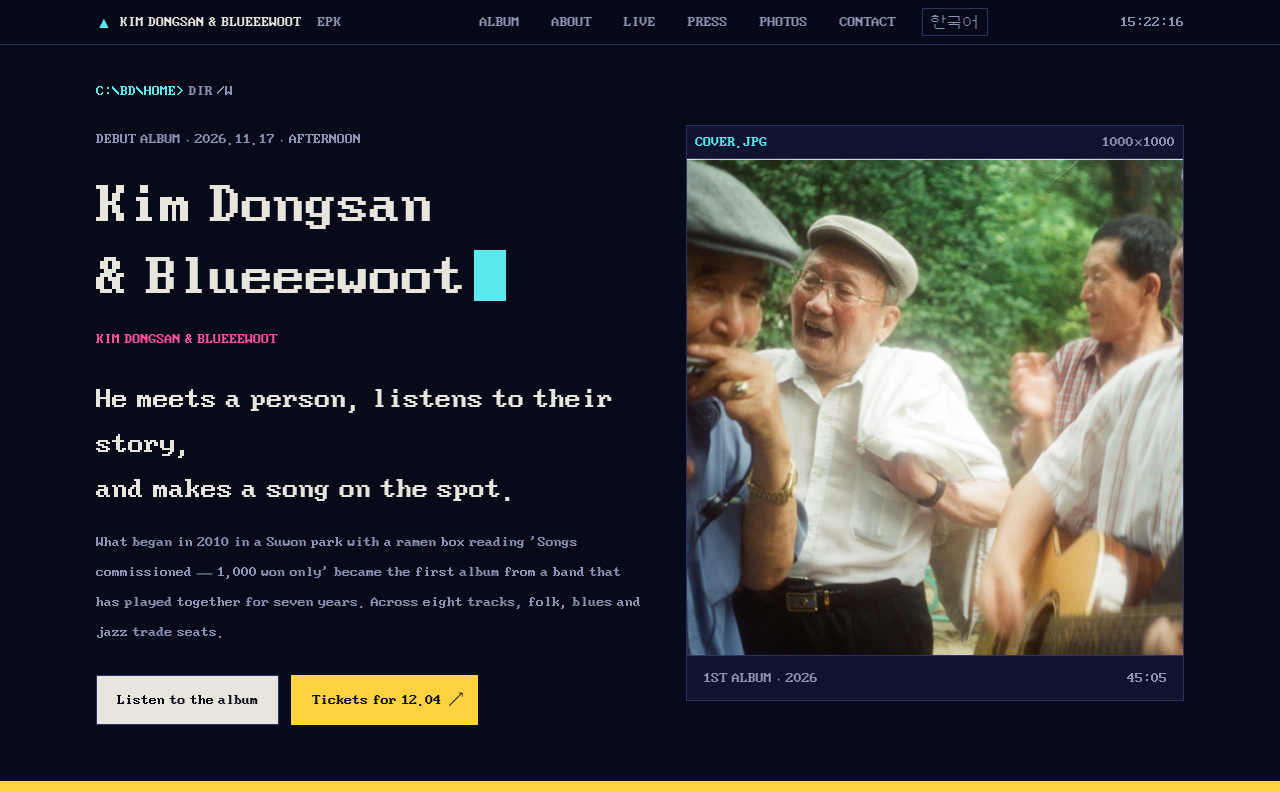
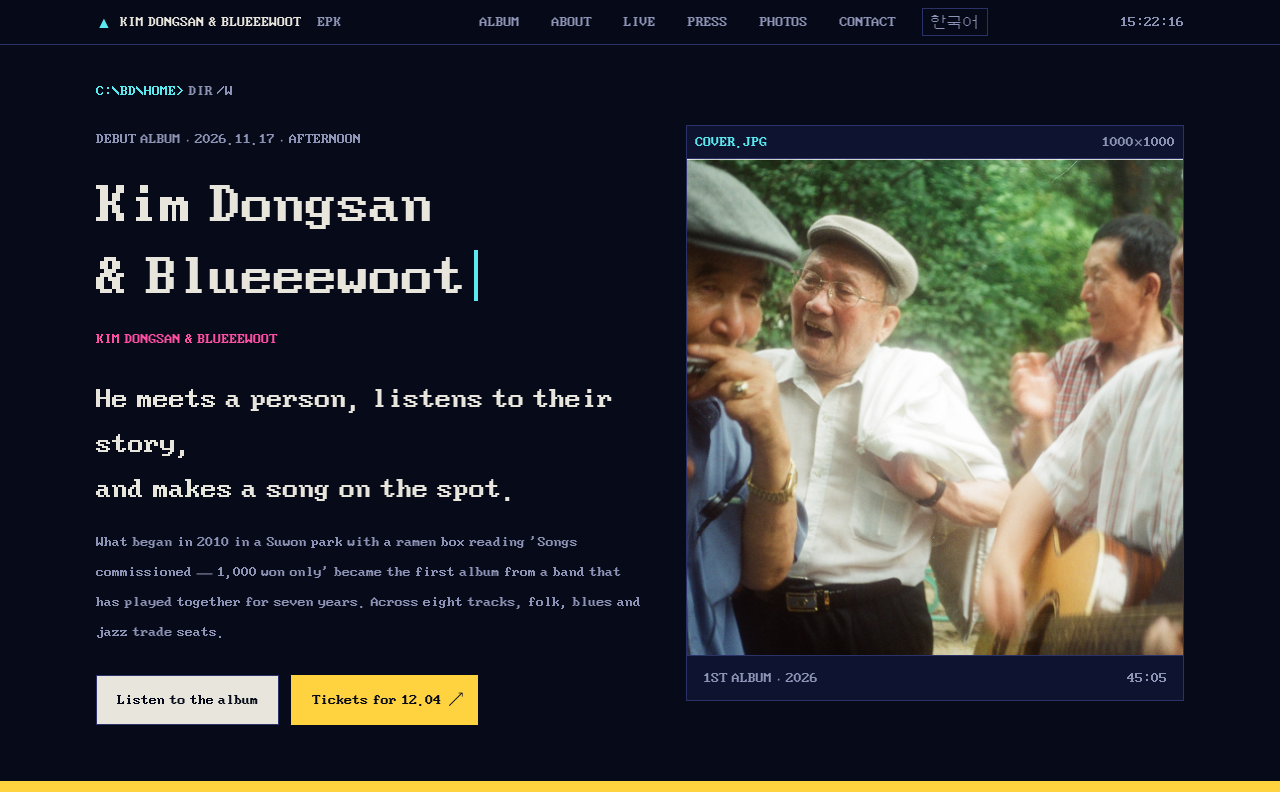
Before and after one commit to hwangtab/kimdongsan, a Next.js app: page /en in a window 1280 px wide. Shown: the top 792 px of the page. Built offline with nearby package versions, Linux system fonts and the light colour scheme.

Commit message:
fix(type): 히어로 커서를 얇은 막대로 (0.5em → 0.06em)
히어로 제목 옆 깜빡이는 요소가 text-hero 64px에서 32px 폭의 꽉 찬
사각형으로 렌더링돼 커서로 보이지 않았다. 폭을 0.06em으로 줄여
64px 기준 약 3.8px의 세로 막대로 만든다.

```diff
--- a/app/globals.css
+++ b/app/globals.css
@@ -191,7 +191,7 @@
 
   .cursor {
     display: inline-block;
-    width: 0.5em;
+    width: 0.06em;
     height: 0.8em;
     background: var(--signal);
     animation: blink 1.06s steps(1, end) infinite;
```
